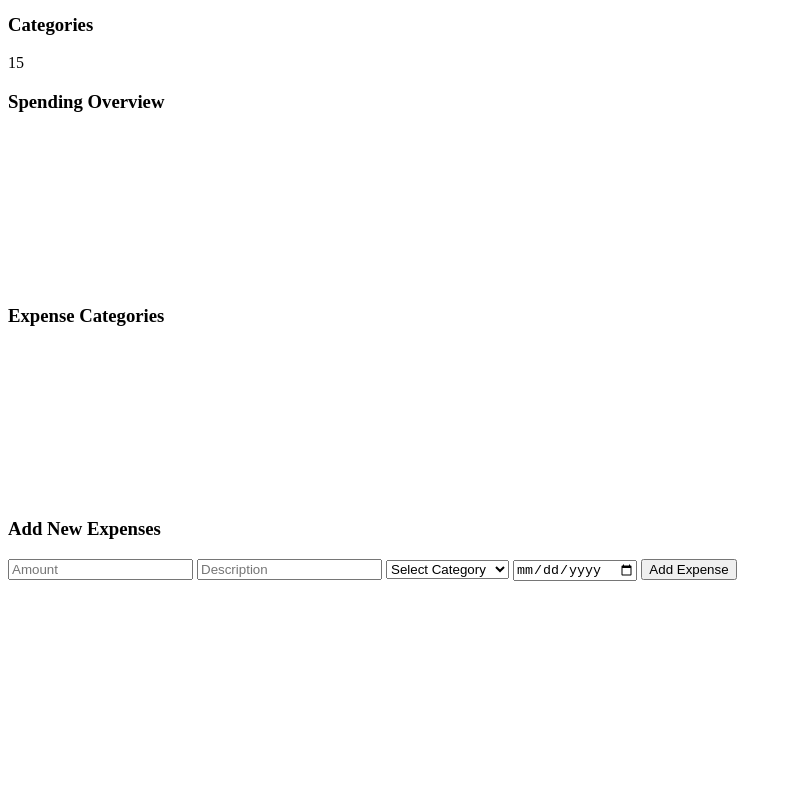
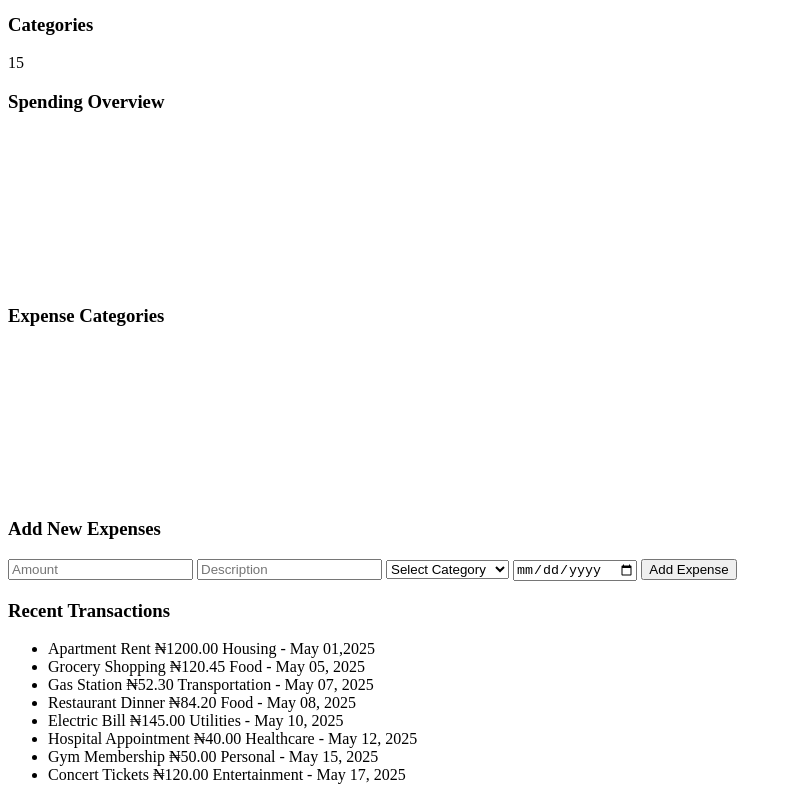
Before and after one commit to mimidev247/expenses-tracker, a plain HTML site: page index.html in a window 1280 px wide. Shown: the part 491-1291 px from the top of the page, without its empty margins (0-792 px from the left). Before the commit the page ends 1080 px from the top, so only its background shows below. Drawn offline with Linux system fonts and the light colour scheme.

Commit message:
Updated files with new changes

```diff
--- a/index.html
+++ b/index.html
@@ -72,8 +72,54 @@
             </form>
            </div>
 
-
+           <div class="transactions">
+            <h3>Recent Transactions</h3>
+            <ul id="transaction-list">
+                <li>
+                    <span class="label">Apartment Rent</span>
+                    <span class="amount">₦1200.00</span>
+                    <span class="meta">Housing - May 01,2025</span>
+                </li>
+                <li>
+                    <span class="label">Grocery Shopping</span>
+                    <span class="amount">₦120.45</span>
+                    <span class="meta">Food - May 05, 2025</span>
+                </li>
+                <li>
+                    <span class="label">Gas Station</span>
+                    <span class="amount">₦52.30</span>
+                    <span class="meta">Transportation - May 07, 2025</span>
+                </li>
+                <li>
+                    <span class="label">Restaurant Dinner</span>
+                    <span class="amount">₦84.20</span>
+                    <span class="meta">Food - May 08, 2025</span>
+                </li>
+                <li>
+                    <span class="label">Electric Bill</span>
+                    <span class="amount">₦145.00</span>
+                    <span class="meta">Utilities - May 10, 2025</span>
+                </li>
+                <li>
+                    <span class="label">Hospital Appointment</span>
+                    <span class="amount">₦40.00</span>
+                    <span class="meta">Healthcare - May 12, 2025</span>
+                </li>
+                <li>
+                    <span class="label">Gym Membership</span>
+                    <span class="amount">₦50.00</span>
+                    <span class="meta">Personal - May 15, 2025</span>
+                </li>
+                <li>
+                    <span class="label">Concert Tickets</span>
+                    <span class="amount">₦120.00</span>
+                    <span class="meta">Entertainment - May 17, 2025</span>
+                </li>
+            </ul>
+           </div>
         </section>
     </div>
+
+    <script src="script.js"></script>
 </body>
 </html>
--- a/style.css
+++ b/style.css
@@ -0,0 +1,21 @@
+:root {
+    --bg-color: #ffffff;
+    --text-color: #222;
+    --card-bg: #f9f9f9;
+    --primary: #007bff;
+    --accent: #6200ea;
+    --positive: #2e7d32;
+    --light-card: #e3f2fd;
+    --orange: #ff9800;
+}
+
+body.dark-mode {
+    --bg-color: #1e1e1e;
+    --text-color: #eaeaea;
+    --card-bg: #2e2e2e;
+    --primary: #4dabf5;
+    --accent: #bb86fc;
+    --positive: #81c784;
+    --light-card: #37474f;
+    --orange: #ffb74d;
+}
```
